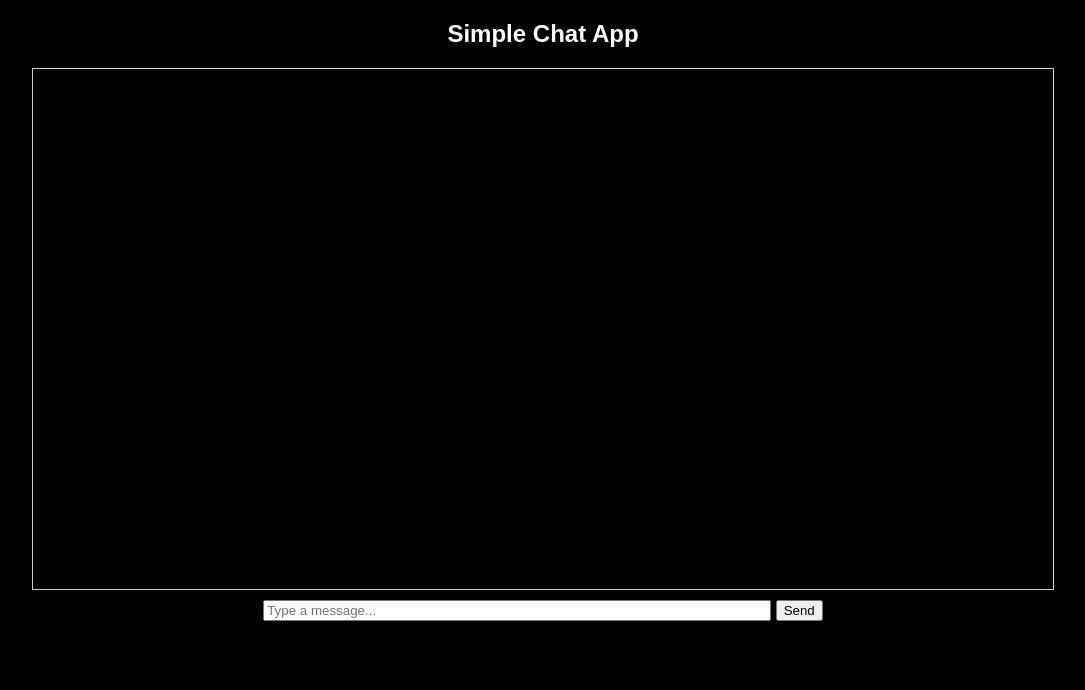
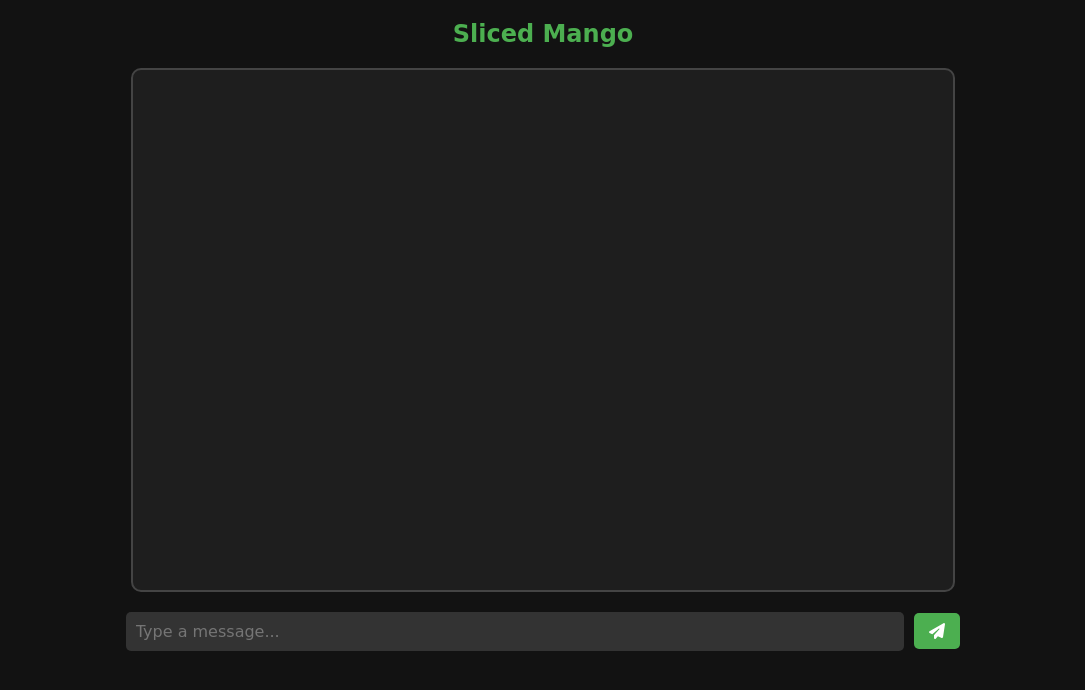
Before and after one commit to aditheprogrammer/ai-chatbot, a Flask app: page / in a window 1280 px wide. Shown: the top 690 px of the page, without its empty margins (97-1182 px from the left). Run offline with Flask 3, Linux system fonts and the light colour scheme.

Commit message:
updated gui

```diff
--- a/templates/index.html
+++ b/templates/index.html
@@ -1,27 +1,109 @@
 <!DOCTYPE html>
 <html lang="en">
 <head>
-    <meta charset="UTF-8">
-    <meta name="viewport" content="width=device-width, initial-scale=1.0">
-    <title>Chat App</title>
-    <style>
-        body { font-family: Arial, sans-serif; text-align: center; background-color: black;}
-        #chat-box { width: 1000px; height: 500px; border: 1px solid #ccc; overflow-y: auto; margin: 10px auto; padding: 10px; }
-        #message { width: 500px; }
-        .message { text-align: left; margin: 5px; padding: 5px; border-radius: 5px; }
-        .user { background-color: #d1e7dd; }
-        .bot { background-color: #f8d7da; text-align: right; }
-        h2 {color: white;}
+  <meta charset="UTF-8">
+  <meta name="viewport" content="width=device-width, initial-scale=1.0">
+  <title>Chat App</title>
+
+
+  <script src="https://cdnjs.cloudflare.com/ajax/libs/font-awesome/6.4.2/js/all.min.js" crossorigin="anonymous"></script>
+
+  <style>
+      body {
+          font-family: "Comic Sans MS", cursive, sans-serif;
+          text-align: center;
+          background-color: #121212;
+          color: white;
+      }
+      h2 { color: #4caf50; }
+        /* Chat Box */
+        #chat-box {
+            width: 80%;
+            max-width: 800px;
+            height: 500px;
+            border: 2px solid #444;
+            overflow-y: auto;
+            margin: 20px auto;
+            padding: 10px;
+            background: #1e1e1e;
+            border-radius: 10px;
+        }
+
+        /* Input & Button Container */
+        .input-container {
+            display: flex;
+            justify-content: center;
+            align-items: center;
+            margin-top: 10px;
+            gap: 10px;
+        }
+
+        #message {
+            font-family: "Comic Sans MS", cursive, sans-serif;
+            width: 60%;
+            padding: 10px;
+            border: none;
+            border-radius: 5px;
+            font-size: 16px;
+            background: #333;
+            color: white;
+        }
+
+        button {
+            background-color: #4caf50; /* Green */
+            color: white;
+            border: none;
+            padding: 10px 15px;
+            cursor: pointer;
+            font-size: 16px;
+            border-radius: 5px;
+            font-weight: bold;
+            display: flex;
+            align-items: center;
+            gap: 5px;
+        }
+
+        button i { font-size: 18px; }
+
+        button:hover { background-color: #45a049; }
+
+        /* Chat Messages */
+        .message {
+            padding: 10px;
+            margin: 10px;
+            border-radius: 8px;
+            max-width: 75%;
+            word-wrap: break-word;
+        }
+
+        .user {
+            background-color: #d1e7dd; /* Green for user messages */
+            color: rgb(0, 0, 0);
+            text-align: left;
+            margin-left: auto;
+        }
+
+        .bot {
+            background-color:#f8d7da; text-align: right;
+            color: rgb(0, 0, 0);
+            text-align: right;
+            margin-right: auto;
+        }
     </style>
 </head>
 <body>
-    <h2>Simple Chat App</h2>
+    <h2>Sliced Mango</h2>
     <div id="chat-box"></div>
-    <input type="text" id="message" placeholder="Type a message...">
-    <button onclick="sendMessage()">Send</button>
+
+    <div class="input-container">
+        <input type="text" id="message" placeholder="Type a message...">
+        <button onclick="sendMessage()">
+            <i class="fas fa-paper-plane"></i>
+        </button>
+    </div>
 
     <script>
-        const API_URL = "http://127.0.0.1:5000/chat"; // Replace with your API URL
+        const API_URL = "http://127.0.0.1:5000/chat";
 
         function sendMessage() {
             let msg = document.getElementById("message").value;
@@ -38,13 +120,10 @@
                 if (!response.ok) {
                     throw new Error("Unauthorized: Invalid API key");
                 }
-                return response.json();  // Parse JSON only if the response is OK
+                return response.json();
             })
             .then(data => addMessage(data.response, "bot"))
             .catch(err => addMessage("You have to have a real account first!", "bot"));
-            //.then(response => response.json())
-            //.then(response.status==200 ? data => addMessage(data.response, "bot") : data => addMessage("You have to have a real account first!", "bot"))
-            //.catch(err => console.error("Error:", err));
 
             document.getElementById("message").value = "";
         }
```
